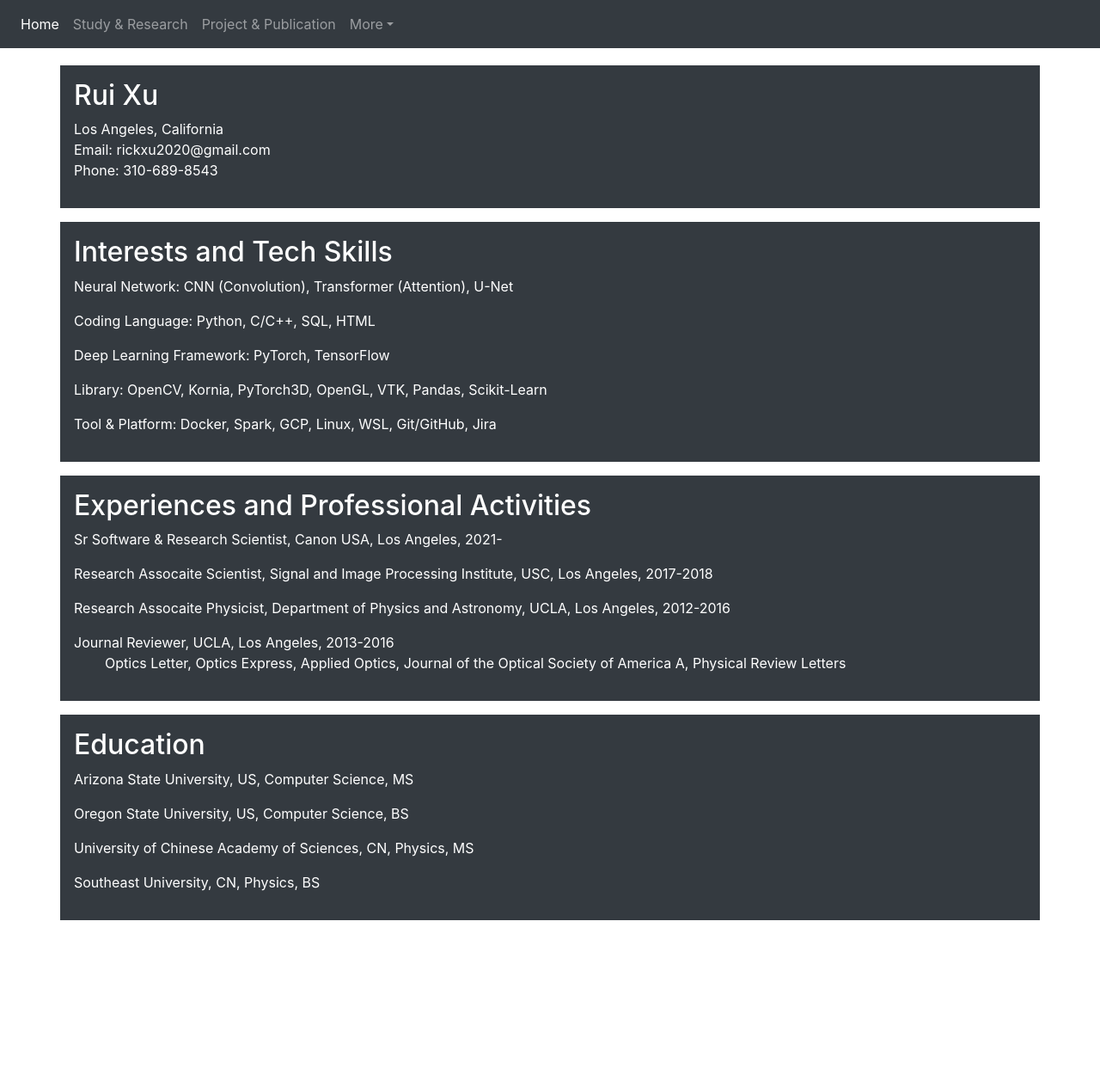
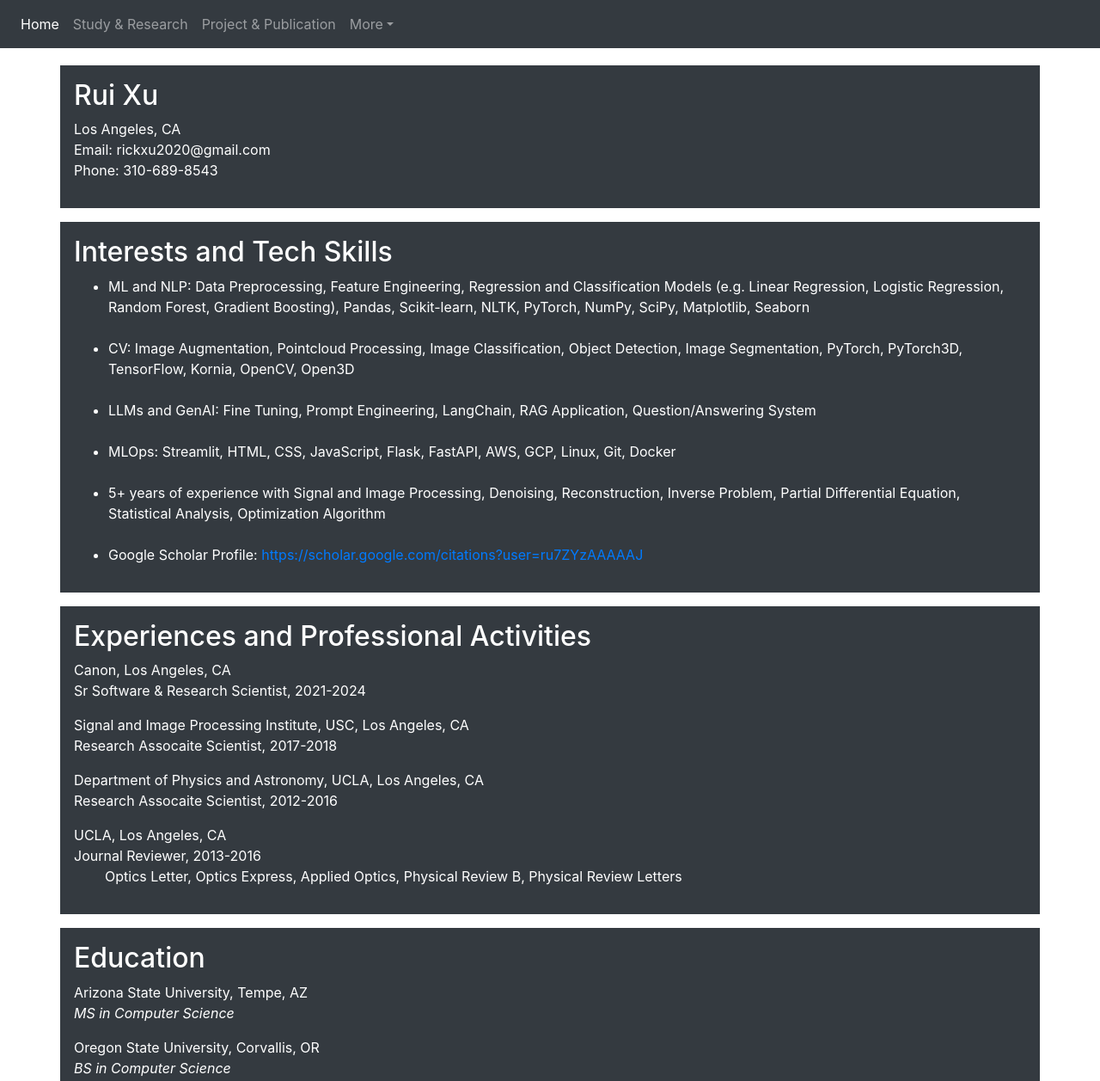
Before and after one commit to xur2017/ray, a plain HTML site: page index.html in a window 1280 px wide. Shown: the top 1257 px of the page at 86% size. Before the commit the page ends 1086 px from the top, so only its background shows below. Drawn offline with nearby package versions, Linux system fonts and the light colour scheme.

Commit message:
12-1-2024

```diff
--- a/index.html
+++ b/index.html
@@ -43,7 +43,7 @@
 <div class="container p-3 my-3 bg-dark text-white">
   <h2 style="color:white;">Rui Xu</h2>
   <p>
-  Los Angeles, California
+  Los Angeles, CA
   <br>
   Email: rickxu2020@gmail.com
   <br>
@@ -53,40 +53,54 @@
 
 <div class="container p-3 my-3 bg-dark text-white">
   <h2 style="color:white;">Interests and Tech Skills</h2>
-  <p>
-  Neural Network: CNN (Convolution), Transformer (Attention), U-Net
-  </p>
-  <p>
-  Coding Language: Python, C/C++, SQL, HTML
-  </p>
-  <p>
-  Deep Learning Framework: PyTorch, TensorFlow
-  </p>
-  <p>
-  Library: OpenCV, Kornia, PyTorch3D, OpenGL, VTK, Pandas, Scikit-Learn
-  </p>
-  <p>
-  Tool & Platform: Docker, Spark, GCP, Linux, WSL, Git/GitHub, Jira
-  </p>
+  <ul>
+  <li>
+  ML and NLP: Data Preprocessing, Feature Engineering, Regression and Classification Models (e.g. Linear Regression, Logistic Regression, Random Forest, Gradient Boosting), Pandas, Scikit-learn, NLTK, PyTorch, NumPy, SciPy, Matplotlib, Seaborn
+  </li>
+  <br>
+  <li>
+  CV: Image Augmentation, Pointcloud Processing, Image Classification, Object Detection, Image Segmentation, PyTorch, PyTorch3D, TensorFlow, Kornia, OpenCV, Open3D
+  </li>
+  <br>
+  <li>
+  LLMs and GenAI: Fine Tuning, Prompt Engineering, LangChain, RAG Application, Question/Answering System
+  </li>
+  <br>
+  <li>
+  MLOps: Streamlit, HTML, CSS, JavaScript, Flask, FastAPI, AWS, GCP, Linux, Git, Docker
+  </li>
+  <br>
+  <li>
+  5+ years of experience with Signal and Image Processing, Denoising, Reconstruction, Inverse Problem, Partial Differential Equation, Statistical Analysis, Optimization Algorithm
+  </li>
+  <br>
+  <li>
+  Google Scholar Profile: <a href="https://scholar.google.com/citations?user=ru7ZYzAAAAAJ" target="_blank">https://scholar.google.com/citations?user=ru7ZYzAAAAAJ</a>
+  </li>
+  </ul>
 </div>
 
 <div class="container p-3 my-3 bg-dark text-white">
   <h2 style="color:white;">Experiences and Professional Activities</h2>
   <p>
-  Sr Software & Research Scientist, Canon USA, Los Angeles, 2021-
+  Canon, Los Angeles, CA
+  <br>Sr Software & Research Scientist, 2021-2024
   </p>
 
   <p>
-  Research Assocaite Scientist, Signal and Image Processing Institute, USC, Los Angeles, 2017-2018
+  Signal and Image Processing Institute, USC, Los Angeles, CA
+  <br>Research Assocaite Scientist, 2017-2018
   </p>
 
   <p>
-  Research Assocaite Physicist, Department of Physics and Astronomy, UCLA, Los Angeles, 2012-2016
+  Department of Physics and Astronomy, UCLA, Los Angeles, CA
+  <br>Research Assocaite Scientist, 2012-2016
   </p>
 
   <p>
-  Journal Reviewer, UCLA, Los Angeles, 2013-2016
-  <br>&nbsp &nbsp &nbsp &nbsp Optics Letter, Optics Express, Applied Optics, Journal of the Optical Society of America A, Physical Review Letters
+  UCLA, Los Angeles, CA
+  <br>Journal Reviewer, 2013-2016
+  <br>&nbsp &nbsp &nbsp &nbsp Optics Letter, Optics Express, Applied Optics, Physical Review B, Physical Review Letters
   </P>
 
 </div>
@@ -94,16 +108,20 @@
 <div class="container p-3 my-3 bg-dark text-white">
   <h2 style="color:white;">Education</h2>
   <p>
-  Arizona State University, US, Computer Science, MS
+  Arizona State University, Tempe, AZ
+  <br><i>MS in Computer Science</i>
   </p>
   <p>
-  Oregon State University, US, Computer Science, BS
+  Oregon State University, Corvallis, OR
+  <br><i>BS in Computer Science</i>
   </p>
   <p>
-  University of Chinese Academy of Sciences, CN, Physics, MS
+  University of Chinese Academy of Sciences, Beijing, China
+  <br><i>PhD in Physics</i>
   </p>
   <p>
-  Southeast University, CN, Physics, BS
+  Southeast University, Nanjing, China
+  <br><i>BS in Physics</i>
   </p>
 </div>
 
```
